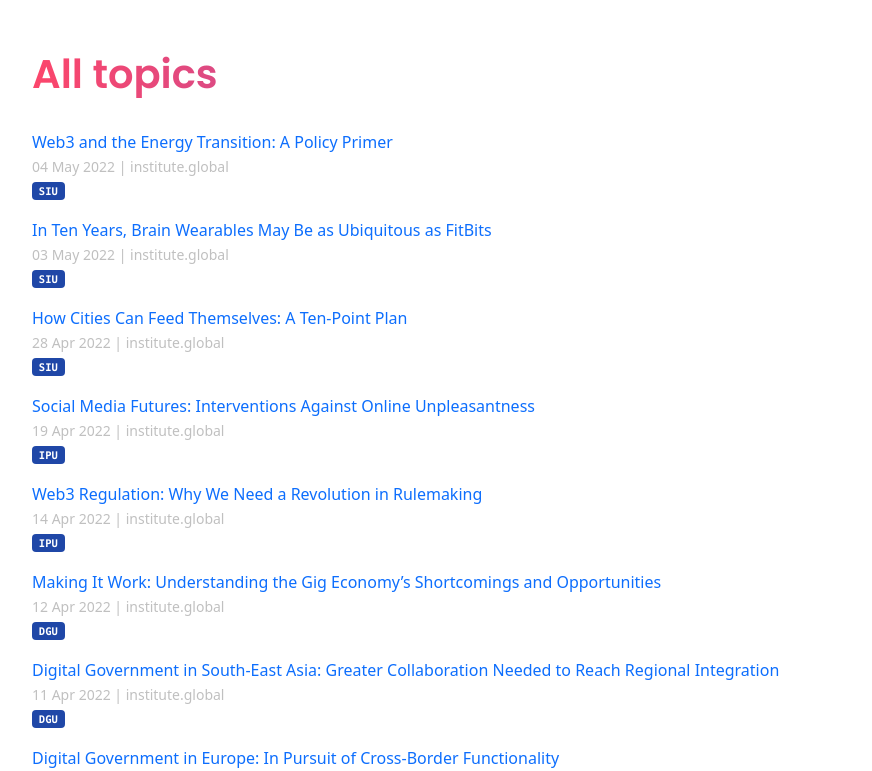
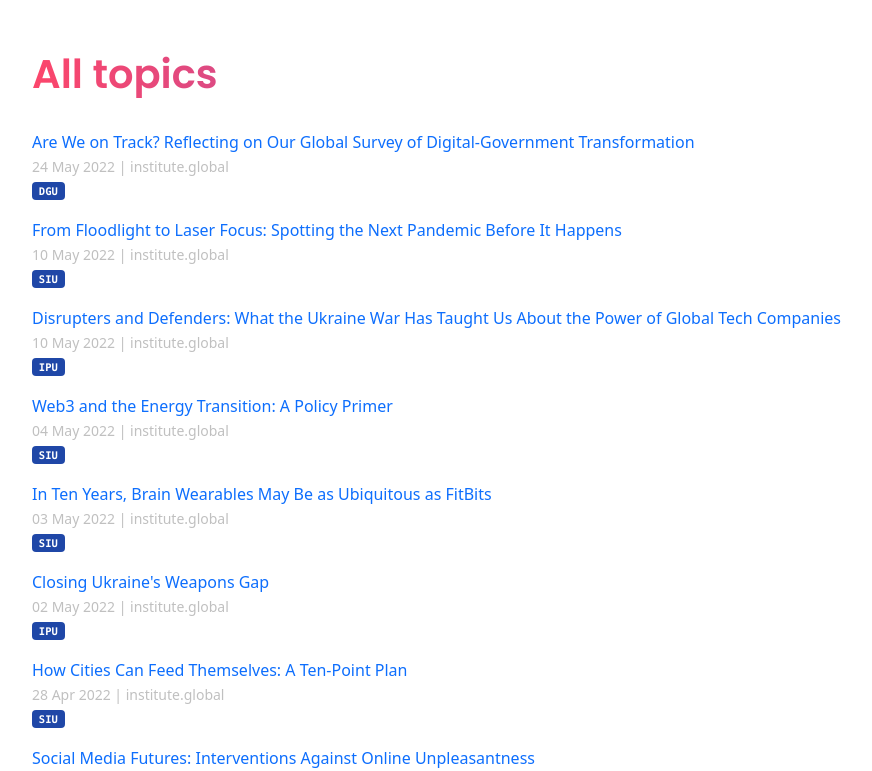
Before and after one commit to techpolicyio/techpolicyio.github.io, a Jekyll site: the page built from pages/home.md, in a window 1280 px wide and 900 px high, scrolled down 764 px, cut to the strip 129-900 px from the top of the window. Shown: the whole strip, without its empty margins (50-922 px from the left). Built offline with Jekyll 4.4.1, drawn with Linux system fonts in a browser that asks for light colours; some of the changed text lies outside the part shown.

Commit message:
Update links.yml

```diff
--- a/_data/links.yml
+++ b/_data/links.yml
@@ -1396,3 +1396,23 @@
   url: https://institute.global/policy/web3-and-energy-transition-policy-primer
   date: 2022-05-04
   unit: siu
+- title: "In this age of climate crisis, humanitarians need to learn to love tech"
+  url: https://www.thenewhumanitarian.org/opinion/2022/2/23/climate-crisis-humanitarians-need-learn-tech
+  date: 2022-02-23
+  unit: tdu
+- title: "Are We on Track? Reflecting on Our Global Survey of Digital-Government Transformation"
+  url: https://institute.global/policy/are-we-track-reflecting-our-global-survey-digital-government-transformation
+  date: 2022-05-24
+  unit: dgu
+- title: "Disrupters and Defenders: What the Ukraine War Has Taught Us About the Power of Global Tech Companies"
+  url: https://institute.global/policy/disrupters-and-defenders-what-ukraine-war-has-taught-us-about-power-global-tech-companies
+  date: 2022-05-10
+  unit: ipu
+- title: "From Floodlight to Laser Focus: Spotting the Next Pandemic Before It Happens"
+  url: https://institute.global/policy/floodlight-laser-focus-spotting-next-pandemic-it-happens
+  date: 2022-05-10
+  unit: siu
+- title: "Closing Ukraine's Weapons Gap"
+  url: https://institute.global/policy/closing-ukraines-weapons-gap
+  date: 2022-05-02
+  unit: ipu
```
